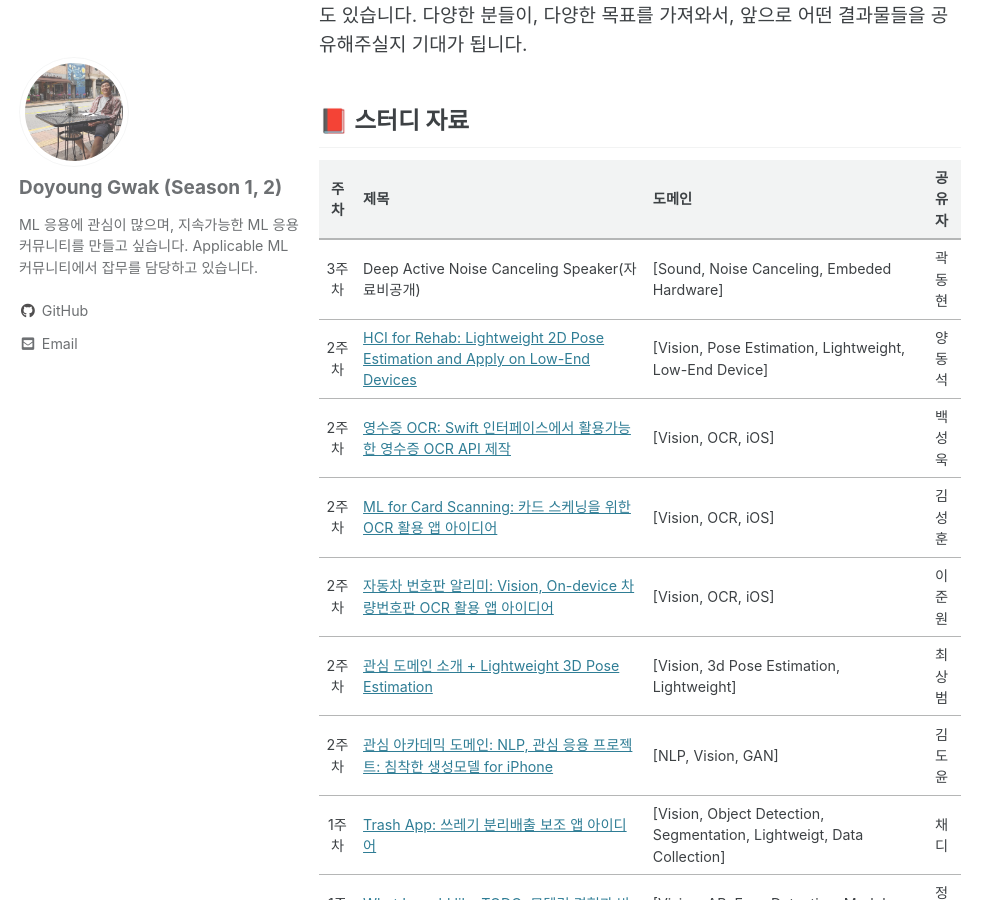
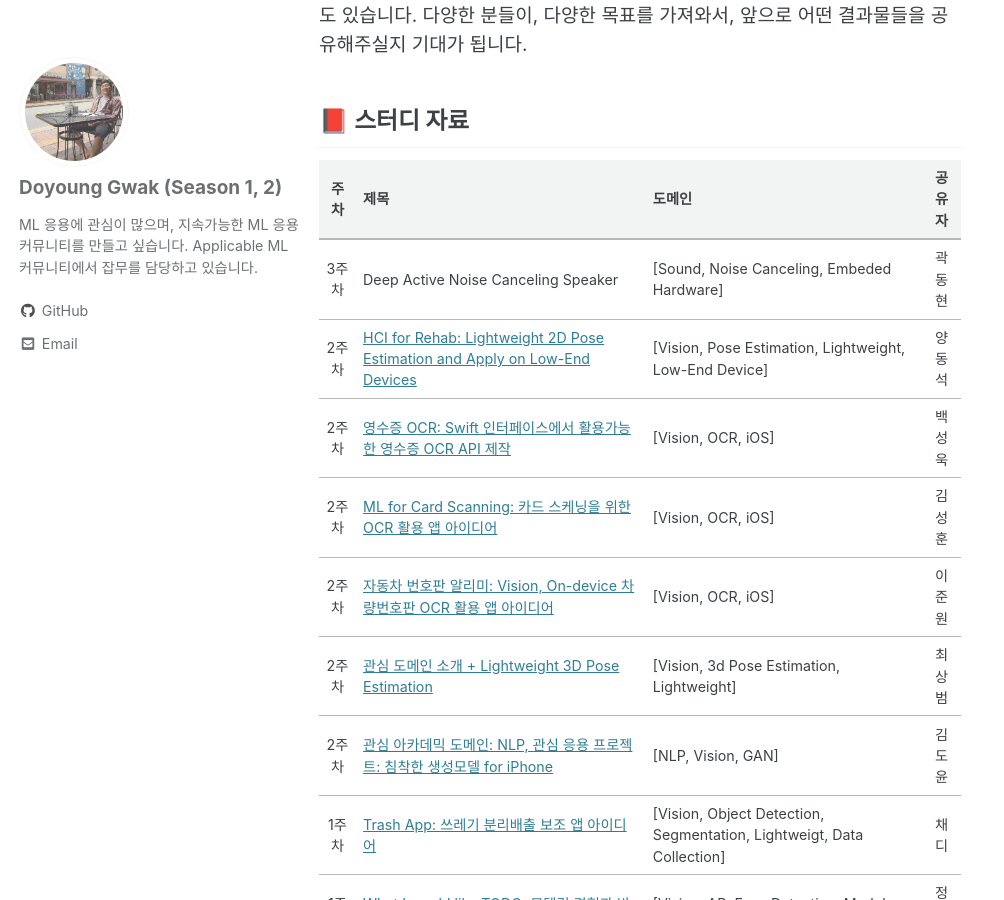
Before and after one commit to applicable-ml/applicable-ml.github.io, a Jekyll site: the page built from _posts/2021-03-08-2021-monthly-report-2.md, in a window 1280 px wide and 900 px high, scrolled down 424 px. Shown: the whole window, without its empty margins (0-1004 px from the left). Built offline with Jekyll 4.4.1, drawn with Linux system fonts in a browser that asks for light colours; cached includes are drawn as plain includes.

Commit message:
Update 2021-03-08-2021-monthly-report-2.md

```diff
--- a/_posts/2021-03-08-2021-monthly-report-2.md
+++ b/_posts/2021-03-08-2021-monthly-report-2.md
@@ -12,7 +12,7 @@ author: "Doyoung Gwak"
 
 주차 | 제목 | 도메인 | 공유자
 :---: | :--- | --- | :---:
-3주차 | Deep Active Noise Canceling Speaker(자료비공개) | [Sound, Noise Canceling, Embeded Hardware] | 곽동현
+3주차 | Deep Active Noise Canceling Speaker | [Sound, Noise Canceling, Embeded Hardware] | 곽동현
 2주차 | [HCI for Rehab: Lightweight 2D Pose Estimation and Apply on Low-End Devices](https://docs.google.com/presentation/d/1Wheyi9FCIqqBAqDlkri3jN5Buv7TwpLEkksqH3cMctE/edit?usp=sharing) | [Vision, Pose Estimation, Lightweight, Low-End Device] | 양동석
 2주차 | [영수증 OCR: Swift 인터페이스에서 활용가능한 영수증 OCR API 제작](https://drive.google.com/file/d/13DVQA0XHhRT31TRhn3Tt_eRUd5QxDIzI/view?usp=sharing) | [Vision, OCR, iOS] | 백성욱
 2주차 | [ML for Card Scanning: 카드 스케닝을 위한 OCR 활용 앱 아이디어](https://docs.google.com/presentation/d/1crSpG_MSpP2GX_0-X9AIDTHF9ERUI5ifu8VFkLsS-7c/edit?usp=sharing) | [Vision, OCR, iOS]  | 김성훈
```
